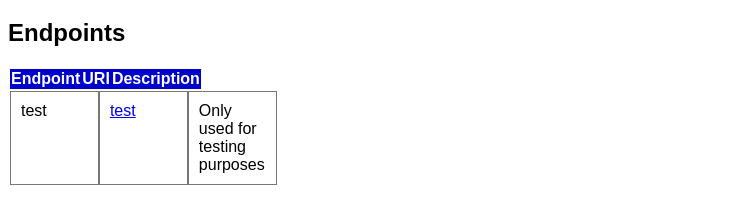
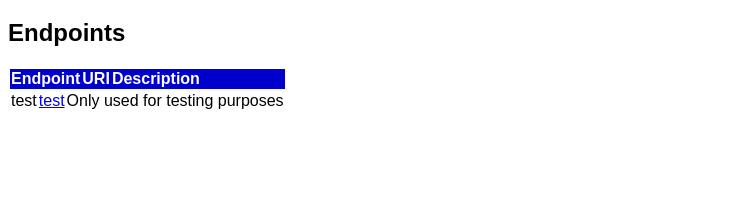
Before and after one commit to BullishVince/api.forextrader.se, a plain HTML site: page index.html in a window 1280 px wide. Shown: the part 61-284 px from the top of the page, without its empty margins (0-730 px from the left). Drawn offline with Linux system fonts and the light colour scheme.

Commit message:
update styling again...

```diff
--- a/index.html
+++ b/index.html
@@ -31,12 +31,12 @@
     tr {
       display: flex;
     }
-    th {
+    thead {
       display: flex;
       background: mediumblue;
       color: white;
     }
-    td {
+    td th {
       width: 20%;
       border: 1px solid #777;
       padding: 10px;
```
